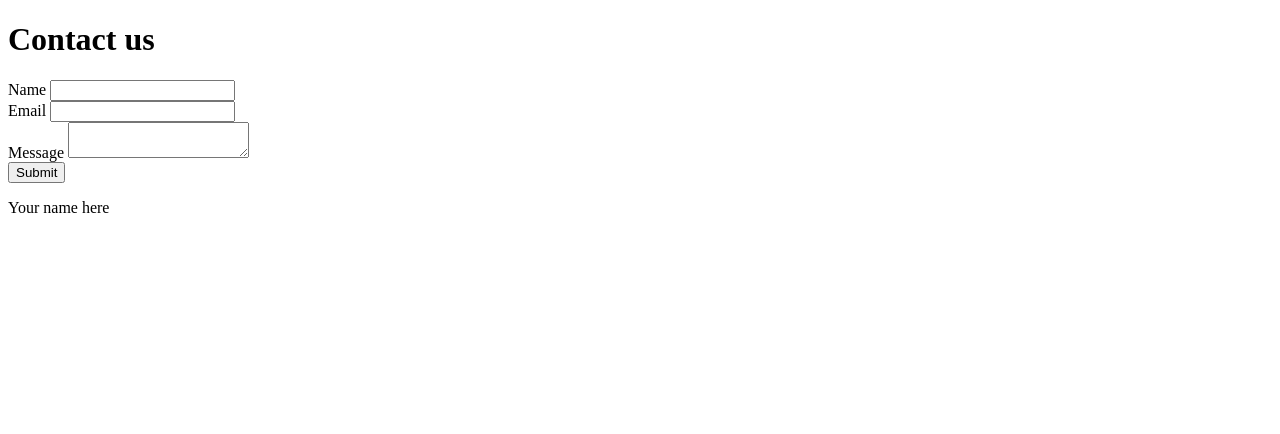
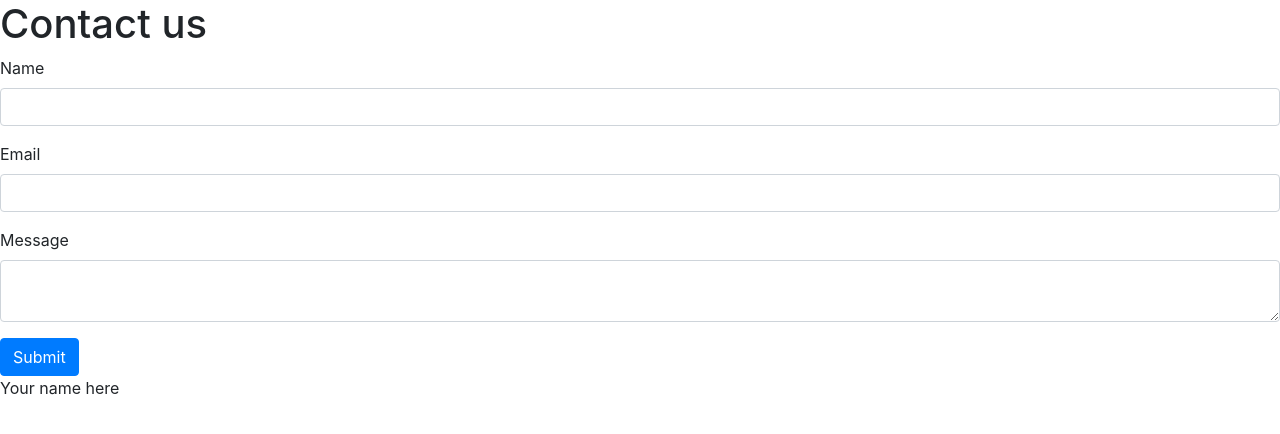
Before and after one commit to umar2740/UX220PracticeFinal, a website: page q3.html in a window 1280 px wide. Drawn offline with nearby package versions, Linux system fonts and the light colour scheme.

Commit message:
href for a link Update q3.html

```diff
--- a/q3.html
+++ b/q3.html
@@ -3,7 +3,7 @@
 
 
 <head>
-    <link rel="stylesheet" crossorigin="anonymous" https://cdn.jsdelivr.net/npm/bootstrap@4.5.3/dist/css/bootstrap.min.css" />
+    <link rel="stylesheet" crossorigin="anonymous" href="https://cdn.jsdelivr.net/npm/bootstrap@4.5.3/dist/css/bootstrap.min.css" />
 </head>
 
 
```
